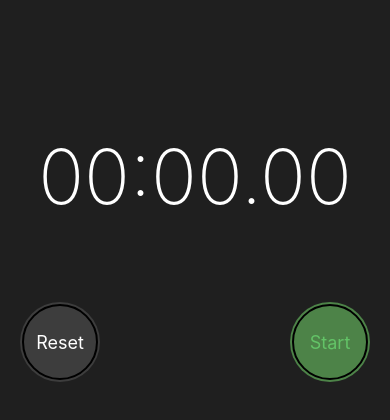
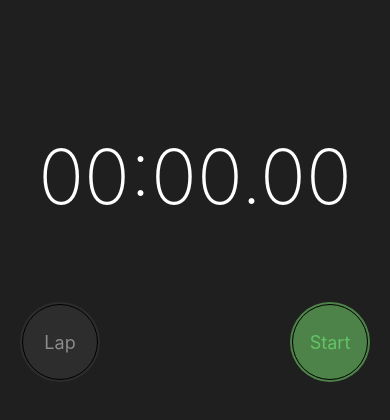
Before and after one commit to MatthieuNadeau96/Stopwatch-app, a React Native app: screen / in a window 390 px wide. Shown: the top 420 px of the page. Built offline with nearby package versions, Linux system fonts and the light colour scheme.

Commit message:
added proper styling to the inactive lap button on start and disabled it

```diff
--- a/App.js
+++ b/App.js
@@ -145,9 +145,10 @@ export default class App extends Component {
         {laps.length === 0 && (
           <ButtonsRow>
             <RoundButton
-              title='Reset'
-              color='#ffffff'
-              background='#3d3d3d'
+              title='Lap'
+              color='#8b8b8b'
+              background='#2d2d2d'
+              disabled
               />
             <RoundButton
               title='Start'
@@ -222,7 +223,7 @@ const styles = StyleSheet.create({
     width: 76,
     height: 76,
     borderRadius: 38,
-    borderWidth: 2,
+    borderWidth: 1,
     justifyContent: 'center',
     alignItems: 'center',
   },
```
